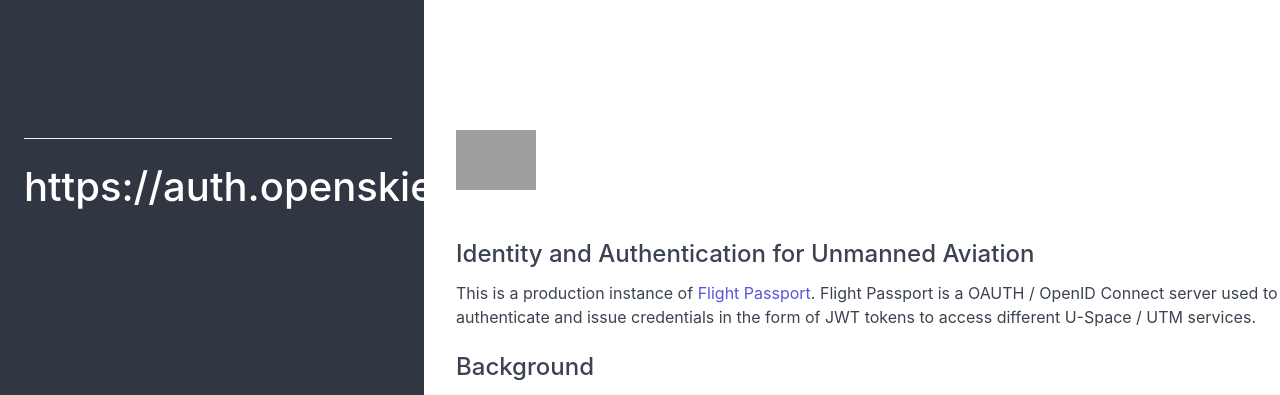
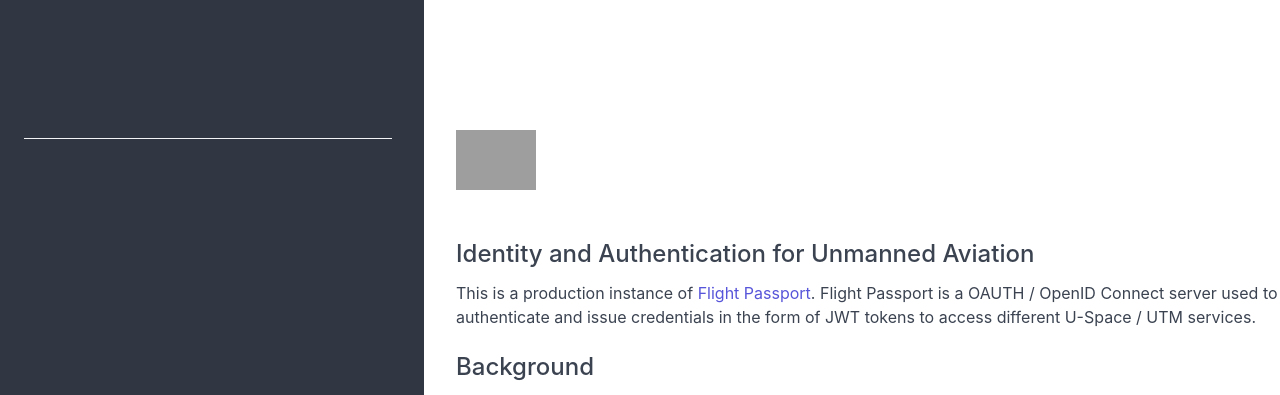
Before and after one commit to xtmalliance/flight-passport, a Django app: page / in a window 1280 px wide. Shown: the top 395 px of the page. Run offline with Django 3.2, Linux system fonts and the light colour scheme; grey boxes are pictures that could not be loaded.

Commit message:
Update homepage

```diff
--- a/vault/templates/passport_homepage.html
+++ b/vault/templates/passport_homepage.html
@@ -8,7 +8,7 @@
     <!-- LEFT COLUMN -->
     <div class="column col-4 col-sm-12 float-right bg-dark text-light titlecol" style="padding-top: 10%; padding-left: 2em; padding-right: 2em;";>
         <div class="divider" style="padding-top: 1em;"></div>
-        <h1 class="">{{domain_name}}</h1>
+        <!-- <h1 class="">{{domain_name}}</h1>  -->
 
     </div><!-- .column .col-4 .col-sm-12 -->
 
```
Also changed, not shown: vault/views.py (+2 -5 lines).
